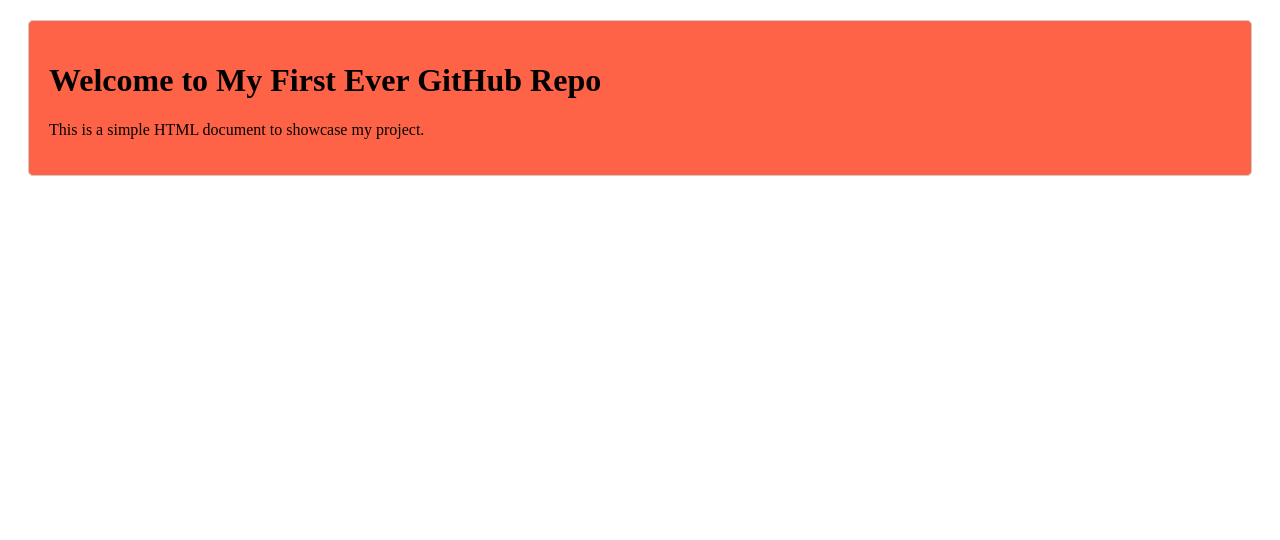
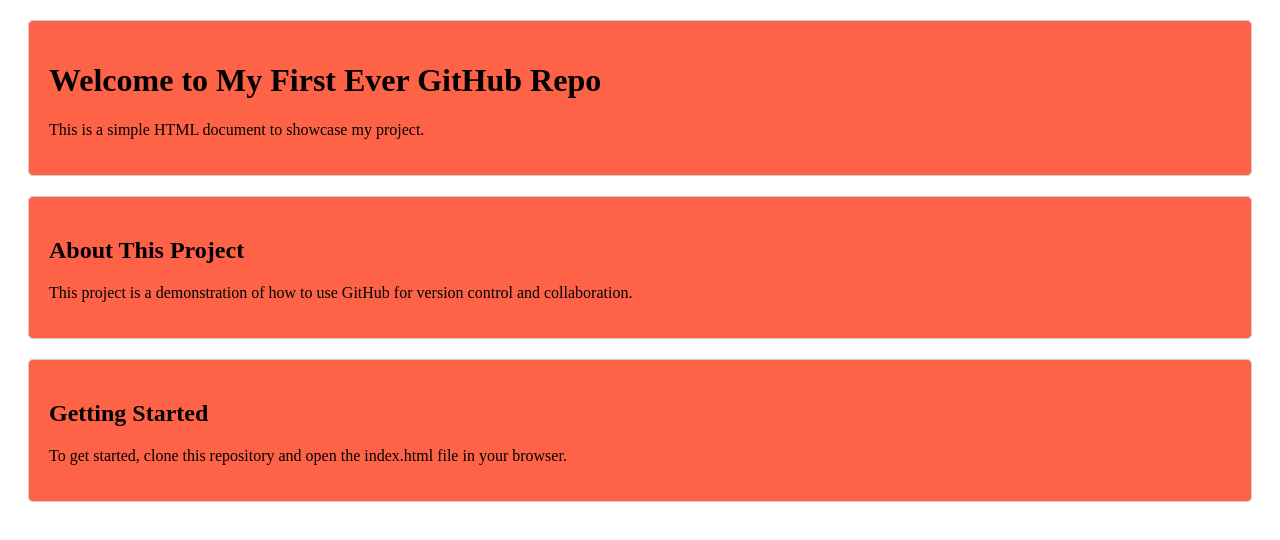
Before and after one commit to MohabbatrlB/my-first-github-repo, a plain HTML site: page index.html in a window 1280 px wide. Drawn offline with Linux system fonts and the light colour scheme.

Commit message:
added the first blog details

```diff
--- a/index.html
+++ b/index.html
@@ -11,5 +11,13 @@
         <h1>Welcome to My First Ever GitHub Repo</h1>
         <p>This is a simple HTML document to showcase my project.</p>
     </div>
+    <div>
+        <h2>About This Project</h2>
+        <p>This project is a demonstration of how to use GitHub for version control and collaboration.</p>
+    </div>
+    <div>
+        <h2>Getting Started</h2>
+        <p>To get started, clone this repository and open the index.html file in your browser.</p>
+    </div>
 </body>
 </html>
```
